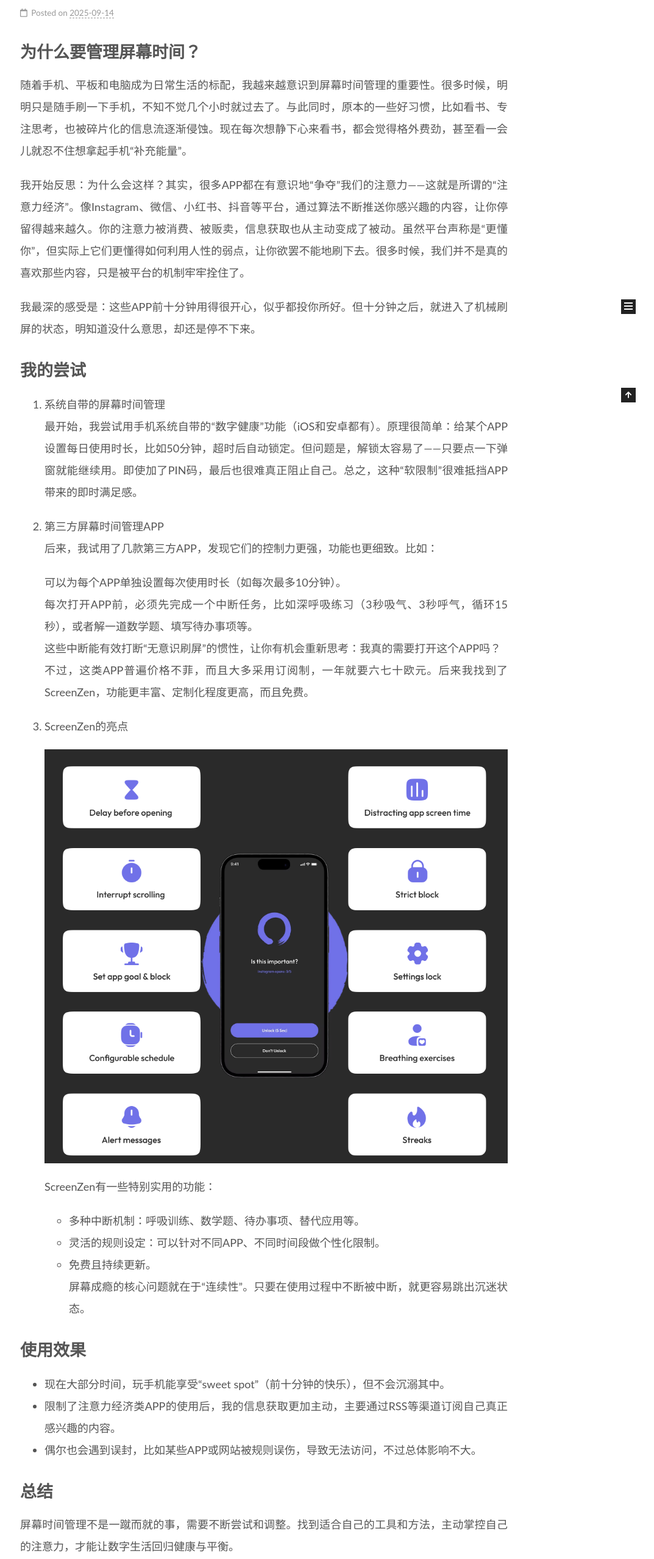
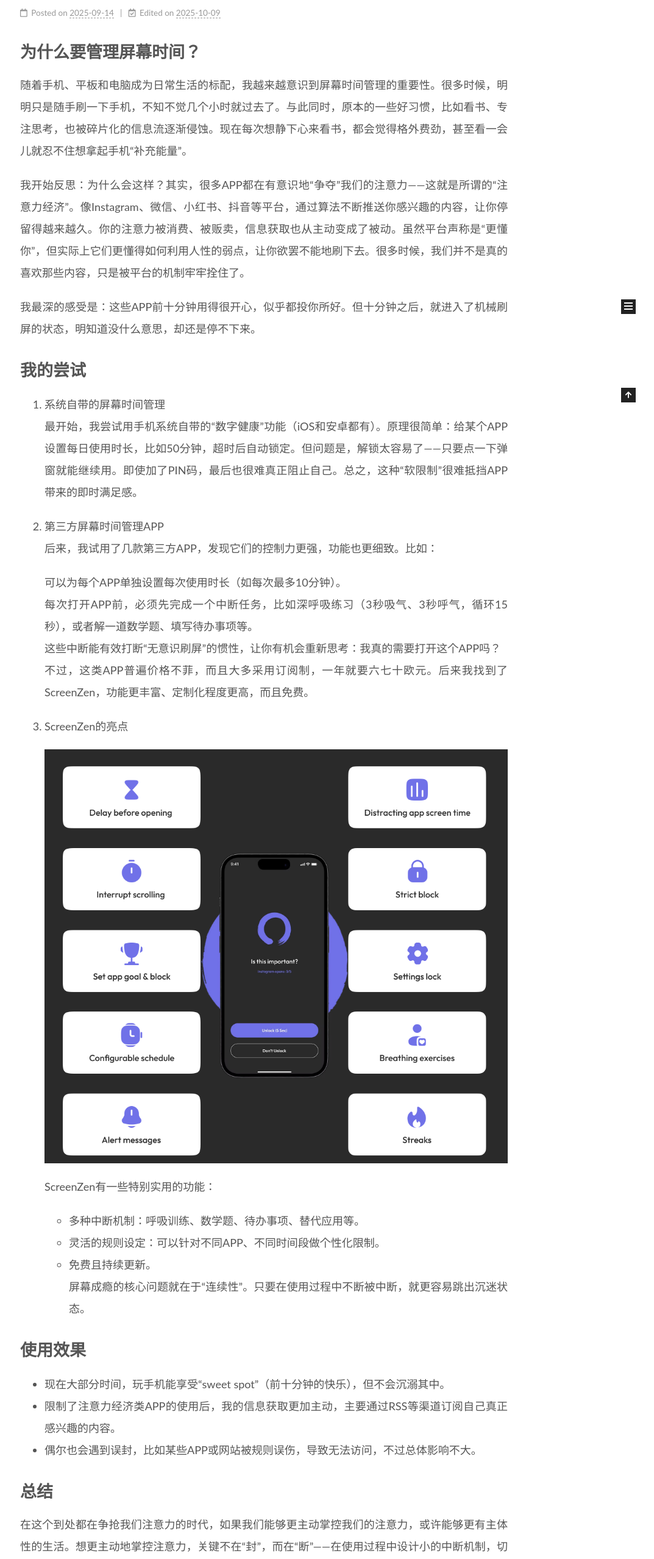
Before and after one commit to diskun00/diskun00.github.io, a plain HTML site: page index.html in a window 1280 px wide. Shown: the part 240-2797 px from the top of the page at 61% size, without its empty margins (207-1280 px from the left). Drawn offline with Linux system fonts and the light colour scheme; some packages are replaced by stand-ins of ours; a script that the page names is missing.

Commit message:
Site updated: 2025-10-09 08:33:35

```diff
--- a/index.html
+++ b/index.html
@@ -184,9 +184,15 @@
               </span>
               <span class="post-meta-item-text">Posted on</span>
 
-
-              <time title="Created: 2025-09-14 19:48:30 / Modified: 20:00:15" itemprop="dateCreated datePublished" datetime="2025-09-14T19:48:30+02:00">2025-09-14</time>
+              <time title="Created: 2025-09-14 19:48:30" itemprop="dateCreated datePublished" datetime="2025-09-14T19:48:30+02:00">2025-09-14</time>
             </span>
+              <span class="post-meta-item">
+                <span class="post-meta-item-icon">
+                  <i class="far fa-calendar-check"></i>
+                </span>
+                <span class="post-meta-item-text">Edited on</span>
+                <time title="Modified: 2025-10-09 08:30:49" itemprop="dateModified" datetime="2025-10-09T08:30:49+02:00">2025-10-09</time>
+              </span>
 
 
 
@@ -223,7 +229,7 @@
 <li>限制了注意力经济类APP的使用后，我的信息获取更加主动，主要通过RSS等渠道订阅自己真正感兴趣的内容。</li>
 <li>偶尔也会遇到误封，比如某些APP或网站被规则误伤，导致无法访问，不过总体影响不大。</li>
 </ul>
-<h1 id="总结"><a href="#总结" class="headerlink" title="总结"></a>总结</h1><p>屏幕时间管理不是一蹴而就的事，需要不断尝试和调整。找到适合自己的工具和方法，主动掌控自己的注意力，才能让数字生活回归健康与平衡。</p>
+<h1 id="总结"><a href="#总结" class="headerlink" title="总结"></a>总结</h1><p> 在这个到处都在争抢我们注意力的时代，如果我们能够更主动掌控我们的注意力，或许能够更有主体性的生活。想更主动地掌控注意力，关键不在“封”，而在“断”——在使用过程中设计小的中断机制，切断不自觉的沉迷。这比单纯的每日限额更能避免从“前十分钟的愉悦”滑入“机械刷屏”。或许你可以先试试给社交/短视频App加一道进入门槛，看看你的使用曲线如何变化。</p>
 
 
     </div>
@@ -500,13 +506,13 @@
 </div>
   <div class="links-of-author motion-element">
       <span class="links-of-author-item">
-        <a href="https://www.linkedin.com/in/diskun/" title="LinkedIn → https:&#x2F;&#x2F;www.linkedin.com&#x2F;in&#x2F;diskun&#x2F;" rel="noopener" target="_blank"><i class="linkedin fa-fw"></i>LinkedIn</a>
-      </span>
-      <span class="links-of-author-item">
         <a href="https://github.com/diskun00" title="GitHub → https:&#x2F;&#x2F;github.com&#x2F;diskun00" rel="noopener" target="_blank"><i class="github fa-fw"></i>GitHub</a>
       </span>
       <span class="links-of-author-item">
         <a href="https://stackoverflow.com/users/5650236" title="StackOverflow → https:&#x2F;&#x2F;stackoverflow.com&#x2F;users&#x2F;5650236" rel="noopener" target="_blank"><i class="stack-overflow fa-fw"></i>StackOverflow</a>
+      </span>
+      <span class="links-of-author-item">
+        <a href="https://www.linkedin.com/in/diskun/" title="LinkedIn → https:&#x2F;&#x2F;www.linkedin.com&#x2F;in&#x2F;diskun&#x2F;" rel="noopener" target="_blank"><i class="linkedin fa-fw"></i>LinkedIn</a>
       </span>
   </div>
 
```
Also changed, not shown: 2020/03/27/VNC-Configuration-under-Ubuntu-19-04/index.html (+3 -3 lines), 2021/08/08/compile-fio-with-RADOS-and-RBD-ioengine/index.html (+3 -3 lines), 2025/09/14/Experiment-and-Observation-on-Screen-Time-Management/index.html (+13 -7 lines), about/index.html (+3 -3 lines), archives/2020/03/index.html (+3 -3 lines), archives/2020/index.html (+3 -3 lines), archives/2021/08/index.html (+3 -3 lines), archives/2021/index.html (+3 -3 lines), archives/2025/09/index.html (+3 -3 lines), archives/2025/index.html (+3 -3 lines), archives/index.html (+3 -3 lines), tags/VNC/index.html (+3 -3 lines), tags/ubuntu-19-04/index.html (+3 -3 lines), tags/x11vnc/index.html (+3 -3 lines).
